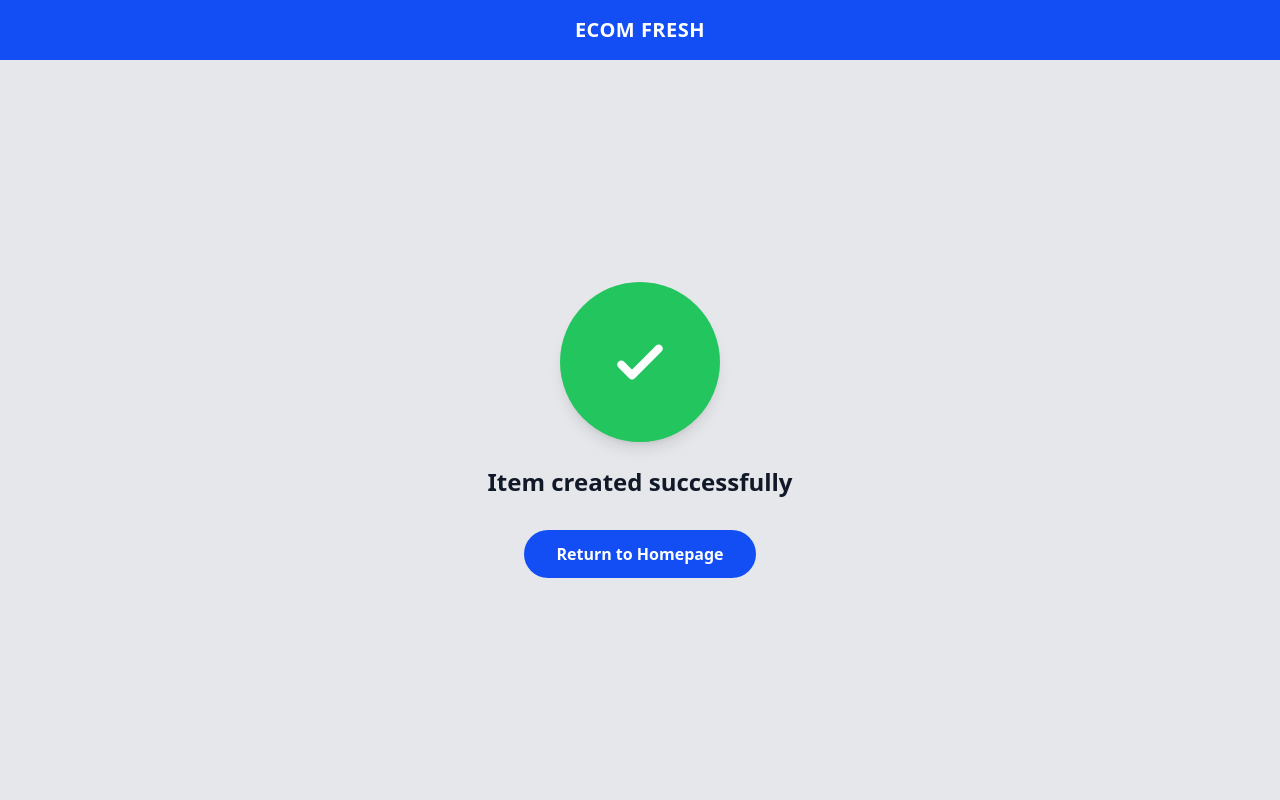
After one commit to StuwiePB/EcomFresh, a Laravel app: page /admin/itemconfirmation in a window 1280 px wide. The commit adds this page. Run offline with Laravel 12, Linux system fonts and the light colour scheme; a user stored in the database is signed in; data comes from the database, SQL or seed files in the repository; some libraries are stand-ins or nearby versions.

Commit message:
routing fixed and new page

```diff
--- a/resources/views/admin/adminlogin.blade.php
+++ b/resources/views/admin/adminlogin.blade.php
@@ -16,7 +16,7 @@
       </div>
     @endif
 
-    <form action="{{ route('admin.login') }}" method="POST" class="space-y-4">
+    <form action="{{ route('admin.login.submit') }}" method="POST" class="space-y-4">
       @csrf
 
       <div>
--- a/resources/views/admin/dashboard.blade.php
+++ b/resources/views/admin/dashboard.blade.php
@@ -122,7 +122,7 @@
           },
         });
         if (res.ok) {
-            window.location.href = "/"; // redirect after logout
+          window.location.href = "/login"; // ✅ redirect after logout
         } else {
           alert("Logout failed");
         }
--- /dev/null
+++ b/resources/views/admin/itemconfirmation.blade.php
@@ -0,0 +1,42 @@
+<!doctype html>
+<html lang="en">
+<head>
+  <meta charset="utf-8">
+  <title>Item Created • ECOM FRESH</title>
+  <meta name="viewport" content="width=device-width, initial-scale=1">
+  <script src="https://cdn.tailwindcss.com"></script>
+  <style>
+    :root { --brand: #134EF5; }
+    body { font-family: system-ui, -apple-system, Segoe UI, Roboto, Arial, sans-serif; }
+  </style>
+</head>
+<body class="bg-gray-200 text-gray-900 flex flex-col min-h-screen">
+
+  <!-- Header -->
+  <header class="bg-[color:var(--brand)] text-white text-center py-4">
+    <h1 class="text-lg sm:text-xl font-extrabold tracking-wide">ECOM FRESH</h1>
+  </header>
+
+  <!-- Content -->
+  <main class="flex-1 flex flex-col items-center justify-center px-4 text-center space-y-6">
+    <!-- Big checkmark -->
+    <div class="w-32 h-32 sm:w-40 sm:h-40 bg-green-500 rounded-full flex items-center justify-center shadow-lg">
+      <svg xmlns="http://www.w3.org/2000/svg" class="w-16 h-16 text-white" fill="none" viewBox="0 0 24 24" stroke="currentColor" stroke-width="3">
+        <path stroke-linecap="round" stroke-linejoin="round" d="M5 13l4 4L19 7" />
+      </svg>
+    </div>
+
+    <!-- Text -->
+    <div>
+      <h2 class="text-xl sm:text-2xl font-bold mb-2">Item created successfully</h2>
+    </div>
+
+    <!-- Button -->
+    <a href="{{ route('admin.dashboard') }}"
+       class="bg-[color:var(--brand)] text-white font-semibold py-3 px-8 rounded-full hover:bg-blue-800 transition">
+      Return to Homepage
+    </a>
+  </main>
+
+</body>
+</html>
--- a/routes/web.php
+++ b/routes/web.php
@@ -9,6 +9,16 @@ use App\Http\Controllers\CustomerAuthController;
 use App\Http\Controllers\PriceController;
 use App\Models\Product;
 use Illuminate\Http\Request;
+use Illuminate\Support\Facades\Auth;
+
+// ✅ Global logout route (fixes "Route [logout] not defined")
+Route::post('/logout', function (Request $request) {
+    Auth::logout();
+    $request->session()->invalidate();
+    $request->session()->regenerateToken();
+
+    return redirect('/login'); // redirect to main login page
+})->name('logout');
 
 // --------------------
 // Customer routes (PUBLIC - no login required)
@@ -27,9 +37,6 @@ Route::get('/login', function () {
 // Customer login form submission
 Route::post('/login', [CustomerAuthController::class, 'login'])->name('customer.login.submit');
 
-// Customer logout
-Route::post('/logout', [CustomerAuthController::class, 'logout'])->name('customer.logout');
-
 // Customer PROTECTED routes (require login)
 Route::middleware(['auth'])->group(function () {
     Route::get('/', function () {
@@ -39,8 +46,6 @@ Route::middleware(['auth'])->group(function () {
 
 // Dynamic category products page for CUSTOMER
 Route::get('/customer/category/{category}', [ProductController::class, 'categoryProducts'])->name('customer.category');
-// ... rest of your admin routes stay the same
-
 
 // --------------------
 // Admin login/logout
@@ -53,7 +58,7 @@ Route::post('/admin/logout', [AdminAuthController::class, 'logout'])->name('admi
 // Admin dashboard
 // --------------------
 Route::get('/admin/dashboard', [AdminAuthController::class, 'dashboard'])
-    ->middleware(['auth']) // keep it simple: 'auth' only
+    ->middleware(['auth'])
     ->name('admin.dashboard');
 
 // --------------------
@@ -70,7 +75,6 @@ Route::get('/admin/chicken-crud', [ProductController::class, 'adminIndex'])->nam
 Route::get('/admin/items/create', function () {
     return view('admin.adminaddnewitem'); // resources/views/admin/adminaddnewitem.blade.php
 })->name('items.create');
-
 
 // Save new item (form submit)
 Route::post('/admin/items', function (Request $request) {
@@ -89,6 +93,11 @@ Route::post('/admin/items', function (Request $request) {
 // Edit Item form
 Route::get('/admin/items/{id}/edit', [ProductController::class, 'edit'])->name('items.edit');
 Route::put('/admin/items/{id}', [ProductController::class, 'update'])->name('items.update');
+//item confirmation
+Route::middleware(['auth'])->prefix('admin')->name('admin.')->group(function () {
+    Route::view('/itemconfirmation', 'admin.itemconfirmation');
+});
+
 
 // --------------------
 // Volt settings routes
@@ -110,7 +119,9 @@ Route::middleware(['auth'])->group(function () {
             ),
         )
         ->name('two-factor.show');
-        Route::get('/todaysprice', function () {
-    dd('Route works!'); // This will show if the route is accessible
+
+    // Just for debugging (optional)
+    Route::get('/todaysprice', function () {
+        dd('Route works!');
+    });
 });
-});
```
Also changed, not shown: resources/views/customer/login.blade.php (+16 -6 lines). Lines whose indentation alone changed are shown as unchanged.
